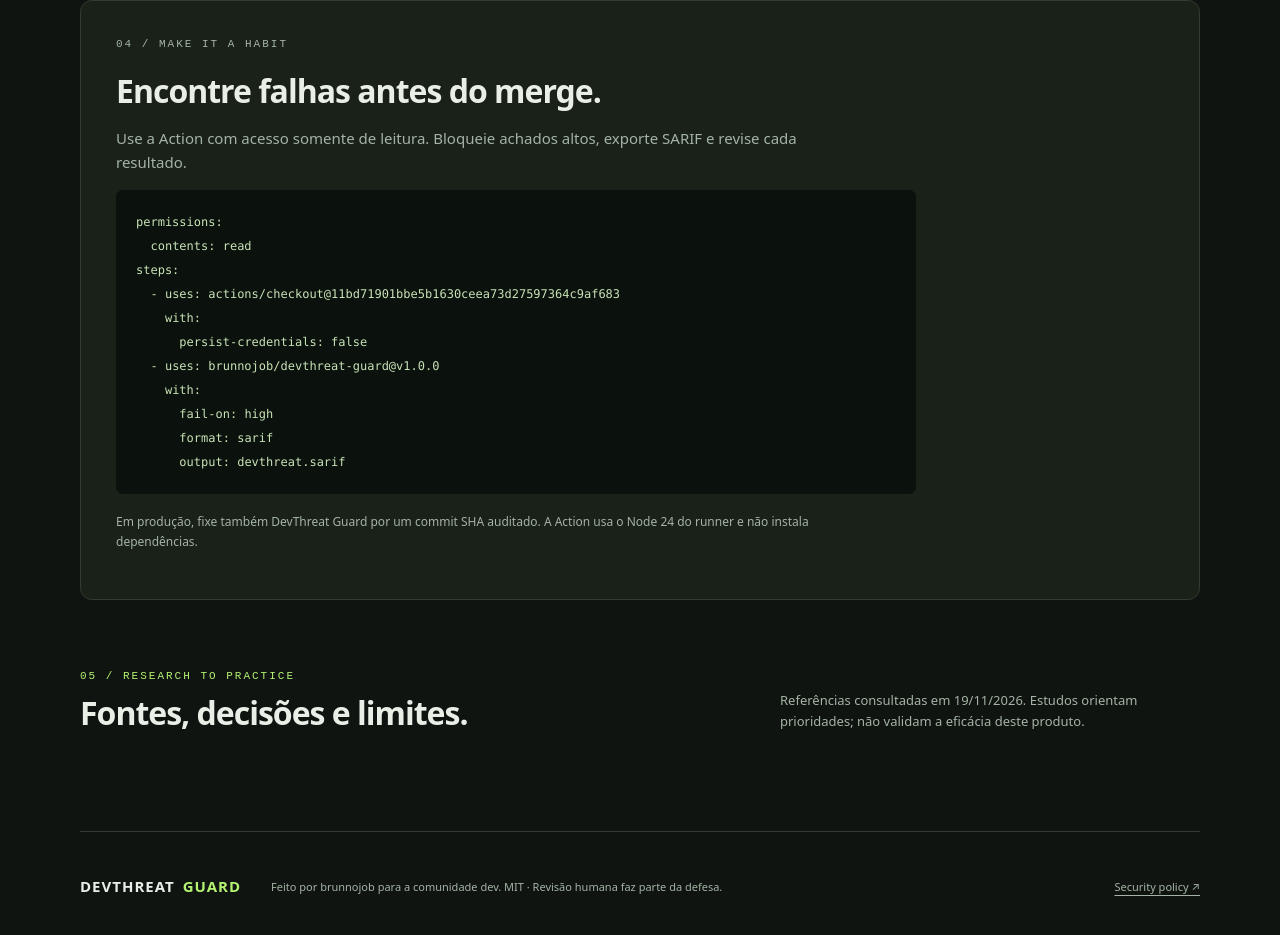
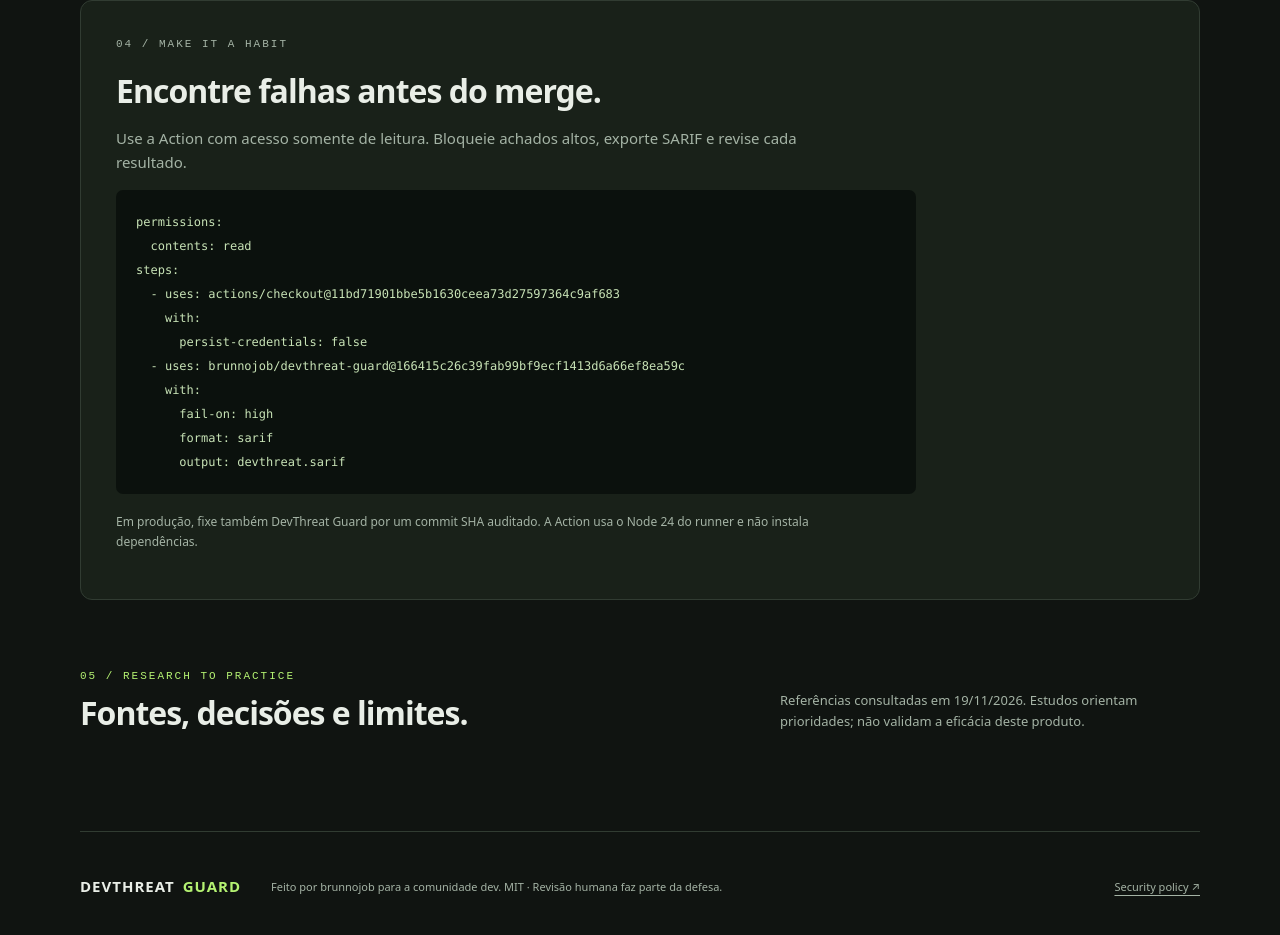
Before and after one commit to brunnojob/devthreat-guard, a website: page site/index.html in a window 1280 px wide. Shown: the part 2263-3198 px from the top of the page. Drawn offline with Linux system fonts and the light colour scheme; files whose address does not match are found by name.

Commit message:
Pin installation examples to the verified action commit

```diff
--- a/site/index.html
+++ b/site/index.html
@@ -19,7 +19,7 @@ steps:
   - uses: actions/checkout@11bd71901bbe5b1630ceea73d27597364c9af683
     with:
       persist-credentials: false
-  - uses: brunnojob/devthreat-guard@v1.0.0
+  - uses: brunnojob/devthreat-guard@166415c26c39fab99bf9ecf1413d6a66ef8ea59c
     with:
       fail-on: high
       format: sarif
```
Also changed, not shown: README.md.
